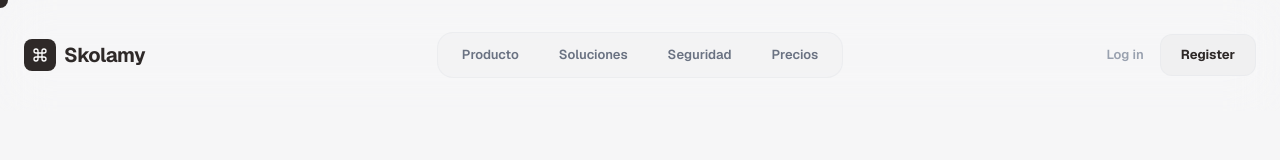
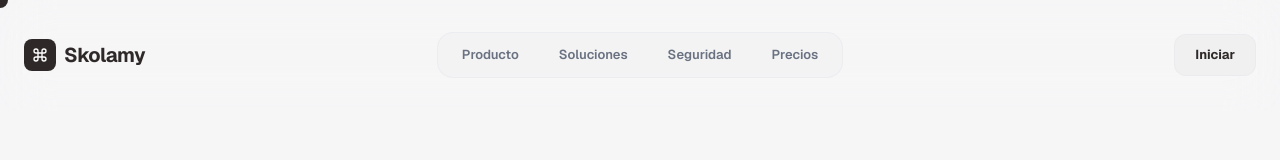
Before and after one commit to HarrysonLadines/skolamy-landing, a Next.js app: page / in a window 1280 px wide. Shown: the top 160 px of the page. Built offline with nearby package versions, Linux system fonts and the light colour scheme; a web font is replaced by a local one.

Commit message:
feat: Delete logIn,Register button

```diff
--- a/src/components/landing/Navbar.tsx
+++ b/src/components/landing/Navbar.tsx
@@ -79,16 +79,13 @@ export const Navbar = () => {
 
         {/* Right Action - Sharp Style */}
         <div className="flex items-center justify-end gap-4 flex-1">
-          <Link href="/dashboard" className="hidden lg:block text-[13px] font-semibold text-gray-400 hover:text-black transition-colors">
-            Log in
-          </Link>
           <Link href="/dashboard">
             <motion.button
               whileHover={{ scale: 1.02 }}
               whileTap={{ scale: 0.98 }}
               className="bg-[#f0f0f1] text-[#2e2928] px-5 py-2.5 rounded-xl text-[13px] font-bold hover:bg-white border border-gray-200/50 transition-all flex items-center gap-2"
             >
-              Register
+              Iniciar
             </motion.button>
           </Link>
         </div>
```
